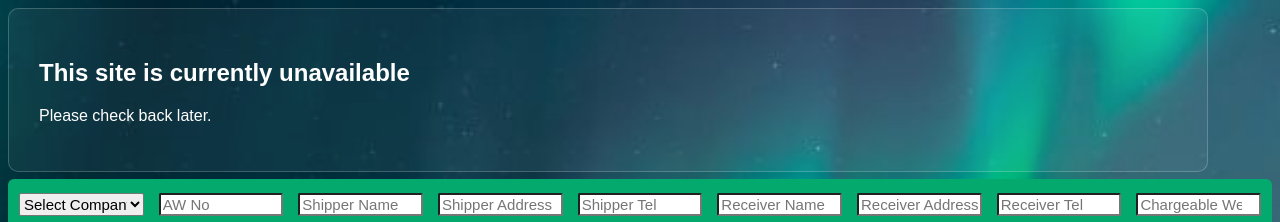
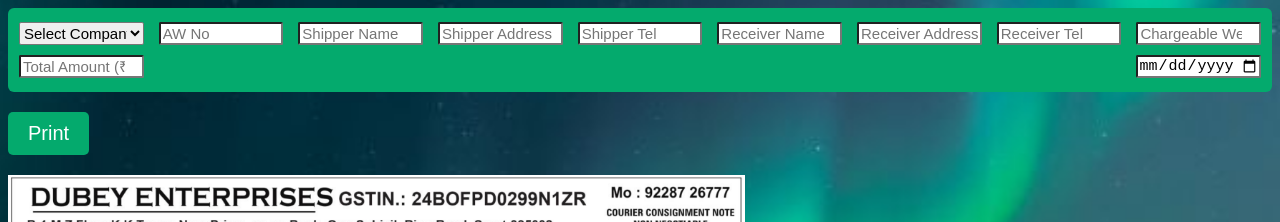
Before and after one commit to Gopalkoli88/billing-book, a plain HTML site: page index.html in a window 1280 px wide. Shown: the top 222 px of the page. Drawn offline with Linux system fonts and the light colour scheme; a web font is replaced by a local one.

Commit message:
Update index.html

```diff
--- a/index.html
+++ b/index.html
@@ -271,7 +271,7 @@ max-width: 90%;
 
 <body>
     <!-- Image container -->
-<div id="siteOverlay">
+<!-- <div id="siteOverlay">
 
 <div class="overlay-content">
 
@@ -285,7 +285,7 @@ max-width: 90%;
 
 </div>
 
-</div>
+</div> -->
 
     <!-- Form to enter data -->
     <div class="input-container">
```
